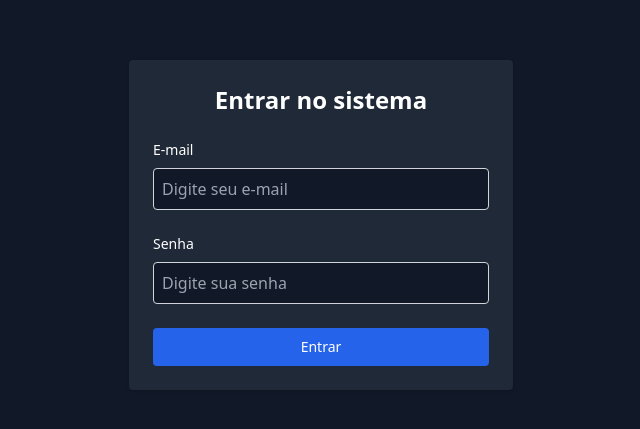
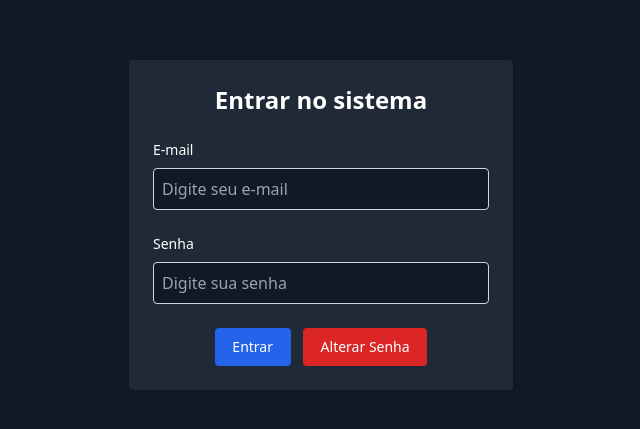
Before and after one commit to renancvitor/controle-verbas-frontend, a React (Vite) app: page /login in a window 1280 px wide. Shown: the part 175-604 px from the top of the page, without its empty margins (319-959 px from the left). Built offline with nearby package versions, Linux system fonts and the light colour scheme; the HTML template or start-up script is replaced by a standard one.

Commit message:
feat(login): adiciona botão para alterar senha, adiciona lógica para obrigar trocar senha no primeiro acesso

```diff
--- a/src/pages/Login.tsx
+++ b/src/pages/Login.tsx
@@ -6,9 +6,14 @@ import { useState } from "react";
 import Input from "../components/ui/Input";
 import Button from "../components/ui/Button";
 
+import ModalAlterarSenha from "../components/usuarios/ModalAlterarSenha";
+
 export default function Login() {
     const [email, setEmail] = useState("");
     const [senha, setSenha] = useState("");
+
+    const [modalSenhaAberto, setModalSenhaAberto] = useState(false);
+    const [usuarioId, setUsuarioId] = useState<number | null>(null);
 
     const navigate = useNavigate();
 
@@ -24,13 +29,21 @@ export default function Login() {
             const data = response.data;
             const token = data.token;
             const tipoUsuario = data.usuario;
+            const primeiroAcesso = data.primeiroAcesso;
 
             sessionStorage.setItem("token", token);
             sessionStorage.setItem("tipoUsuario", JSON.stringify(tipoUsuario));
             sessionStorage.setItem("usuarioId", data.usuario.id);
+            sessionStorage.setItem("primeiroAcesso", primeiroAcesso);
 
-            navigate("/orcamentos");
-            toast.success(`👋 Bem-vindo(a), ${data.usuario.nomePessoa}!`);
+            if (primeiroAcesso) {
+                setUsuarioId(data.usuario.id);
+                setModalSenhaAberto(true);
+                toast.info("Você precisa alterar sua senha antes de continuar!");
+            } else {
+                navigate("/orcamentos");
+                toast.success(`👋 Bem-vindo(a), ${tipoUsuario.nomePessoa}!`);
+            }
 
         } catch (error: any) {
             const mensagem = error.response?.data?.message || "Erro ao fazer login.";
@@ -62,9 +75,22 @@ export default function Login() {
                     onChange={(e) => setSenha(e.target.value)}
                     className="bg-gray-900 text-white rounded p-2 w-full"
                 />
-                <Button type="submit" fullWidth>
-                    Entrar
-                </Button>
+
+                <div className="flex flex-wrap gap-3 justify-center">
+                    <Button type="submit">
+                        Entrar
+                    </Button>
+                    <Button onClick={() => setModalSenhaAberto(true)} variant="danger">
+                        Alterar Senha
+                    </Button>
+                </div>
+
+                {modalSenhaAberto && usuarioId !== null && (
+                    <ModalAlterarSenha
+                        usuarioId={usuarioId}
+                        onClose={() => setModalSenhaAberto(false)}
+                    />
+                )}
             </form>
         </div>
     );
--- a/src/types/usuarios/Usuario.ts
+++ b/src/types/usuarios/Usuario.ts
@@ -5,6 +5,7 @@ export interface Usuario {
     tipoUsuario: string;
     idTipoUsuario: number;
     ativo: boolean;
+    primeiroAcesso: boolean;
 }
 
 export interface DadosAtualizacaoUsuarioTipo {
```
